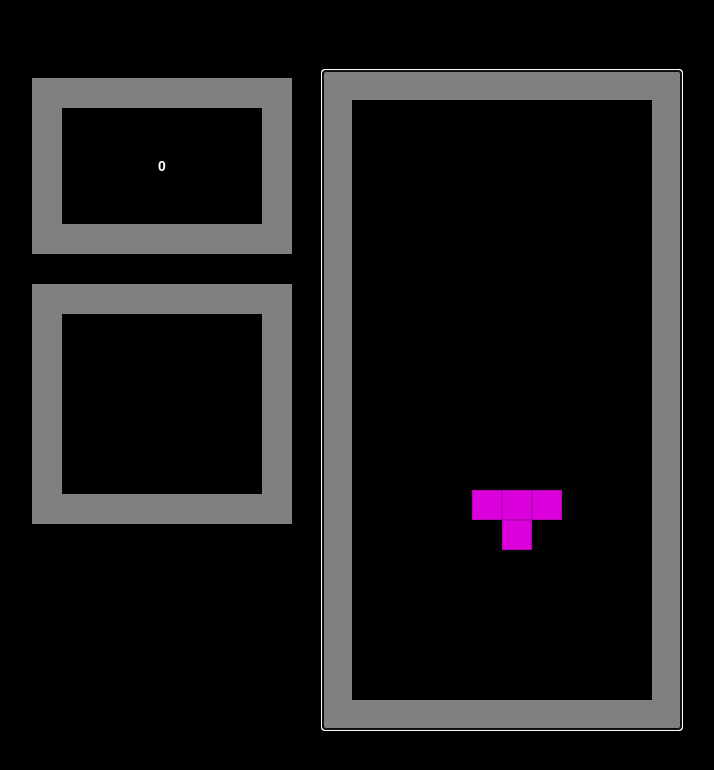
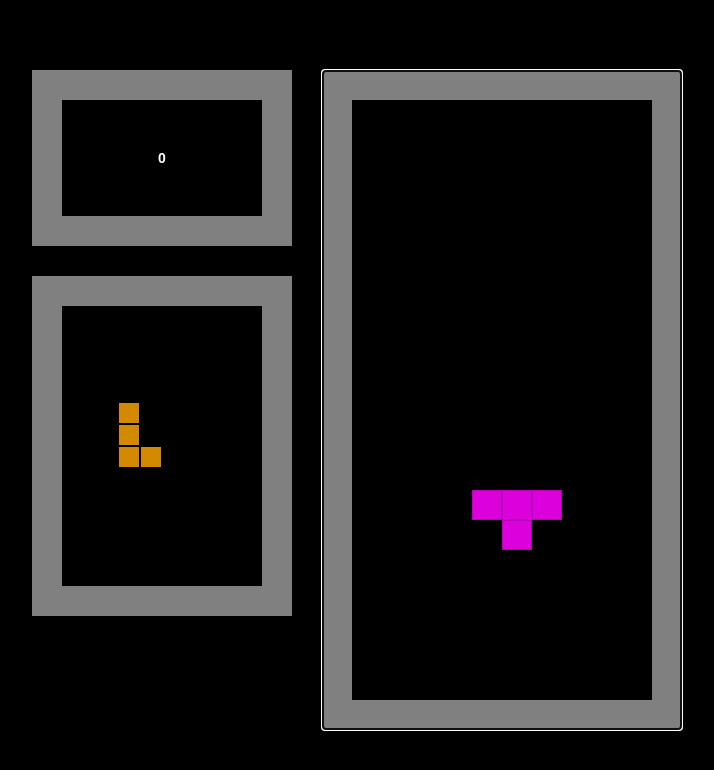
Before and after one commit to ewudes/emuluvium, a React (Create React App) app: page /tetrogrid in a window 1280 px wide. Shown: the top 770 px of the page, without its empty margins (283-997 px from the left). Built offline with nearby package versions, Linux system fonts and the light colour scheme.

Commit message:
fix: styles

```diff
--- a/src/games/tetrogrid/tetrogrid.scss
+++ b/src/games/tetrogrid/tetrogrid.scss
@@ -27,8 +27,12 @@ body {
 
   &__nextshape-wrap {
     margin-top: 30px;
-    margin-bottom: 198px;
+    margin-bottom: 114px;
     padding: 90px 0;
+    display: flex;
+    flex-direction: column;
+    align-items: center;
+    justify-content: center;
   }
 
   &__board {
@@ -56,61 +60,70 @@ body {
 
     &-cyan {
       background-color: #00d7d7;
-      border-bottom: 1px solid #00ffff;
-      border-right: 1px solid #00ffff;
-      border-top: 1px solid #00ffff;
-      border-left: 1px solid #00ffff;
+      border: 1px solid #00ffff;
     }
 
     &-orange {
       background-color: #d48a00;
-      border-bottom: 1px solid #ffa500;
-      border-right: 1px solid #ffa500;
-      border-top: 1px solid #ffa500;
-      border-left: 1px solid #ffa500;
+      border: 1px solid #ffa500;
     }
 
     &-purple {
       background-color: #dc00dc;
-      border-bottom: 1px solid #b900b9;
-      border-right: 1px solid #b900b9;
-      border-top: 1px solid #b900b9;
-      border-left: 1px solid #b900b9;
+      border: 1px solid #b900b9;
     }
 
     &-red {
       background-color: #cf0202;
-      border-bottom: 1px solid #ff0000;
-      border-right: 1px solid #ff0000;
-      border-top: 1px solid #ff0000;
-      border-left: 1px solid #ff0000;
+      border: 1px solid #ff0000;
     }
 
     &-green {
       background-color: #008b00;
-      border-bottom: 1px solid #01f401;
-      border-right: 1px solid #01f401;
-      border-top: 1px solid #01f401;
-      border-left: 1px solid #01f401;
+      border: 1px solid #01f401;
     }
 
     &-blue {
       background-color: #0000cf;
-      border-bottom: 1px solid #0000ff;
-      border-right: 1px solid #0000ff;
-      border-top: 1px solid #0000ff;
-      border-left: 1px solid #0000ff;
+      border: 1px solid #0000ff;
     }
 
     &-yellow {
       background-color: #d4d401;
-      border-bottom: 1px solid #ffff00;
-      border-right: 1px solid #ffff00;
-      border-top: 1px solid #ffff00;
-      border-left: 1px solid #ffff00;
+      border: 1px solid #ffff00;
     }
   }
 }
+
+.next-shape-grid {
+  display: flex;
+  flex-direction: column;
+  gap: 2px;
+  align-items: center;
+  justify-content: center;
+  height: 100px;
+  width: 100px;
+}
+
+.next-shape-row {
+  display: flex;
+  gap: 2px;
+  justify-content: center;
+}
+
+.next-shape-cell {
+  width: 20px;
+  height: 20px;
+  background-color: transparent;
+}
+
+.next-shape-cell.cell-cyan { background-color: #00d7d7; }
+.next-shape-cell.cell-orange { background-color: #d48a00; }
+.next-shape-cell.cell-purple { background-color: #dc00dc; }
+.next-shape-cell.cell-red { background-color: #cf0202; }
+.next-shape-cell.cell-green { background-color: #008b00; }
+.next-shape-cell.cell-blue { background-color: #0000cf; }
+.next-shape-cell.cell-yellow { background-color: #d4d401; }
 
 .game-over {
   position: absolute;
```
